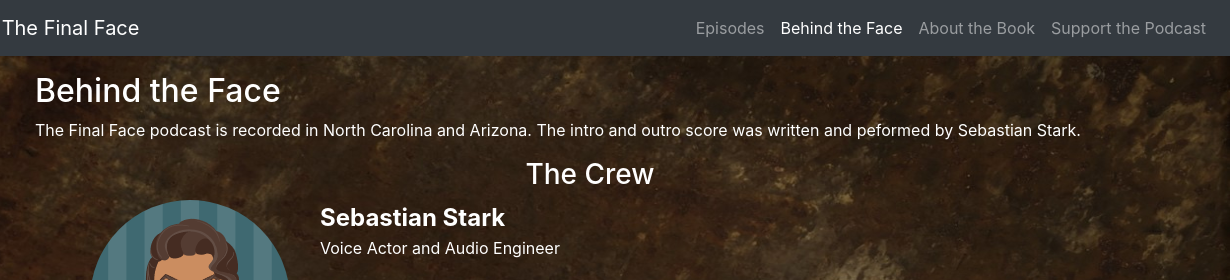
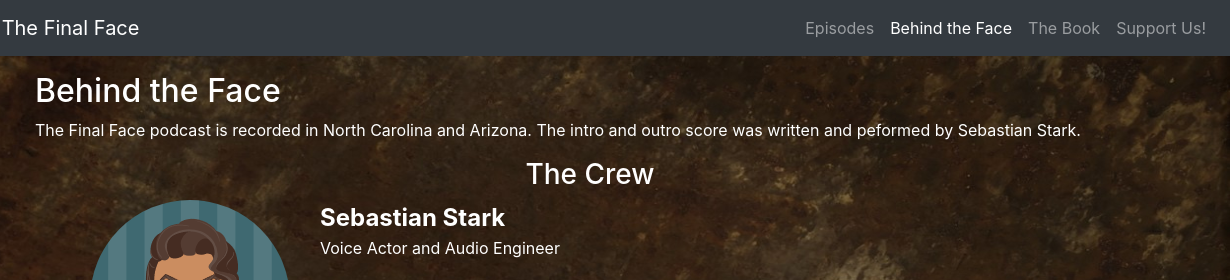
Before and after one commit to Starklmad/thefinalface, a plain HTML site: page about.html in a window 1280 px wide. Shown: the top 280 px of the page, 50-1280 px from the left. Drawn offline with nearby package versions, Linux system fonts and the light colour scheme.

Commit message:
the book

```diff
--- a/about.html
+++ b/about.html
@@ -41,11 +41,11 @@
             </li>
 
             <li class="nav-item">
-                <a class="nav-link" href="./book.html">About the Book</a>
+                <a class="nav-link" href="./book.html">The Book</a>
             </li>
 
             <li class="nav-item">
-                <a class="nav-link" href="./support.html">Support the Podcast</a>
+                <a class="nav-link" href="./support.html">Support Us!</a>
             </li>
 
         </ul>
```
Also changed, not shown: book.html (+1 -1 lines), episodes.html (+2 -2 lines), index1.html (+1 -1 lines), support.html (+1 -1 lines).
